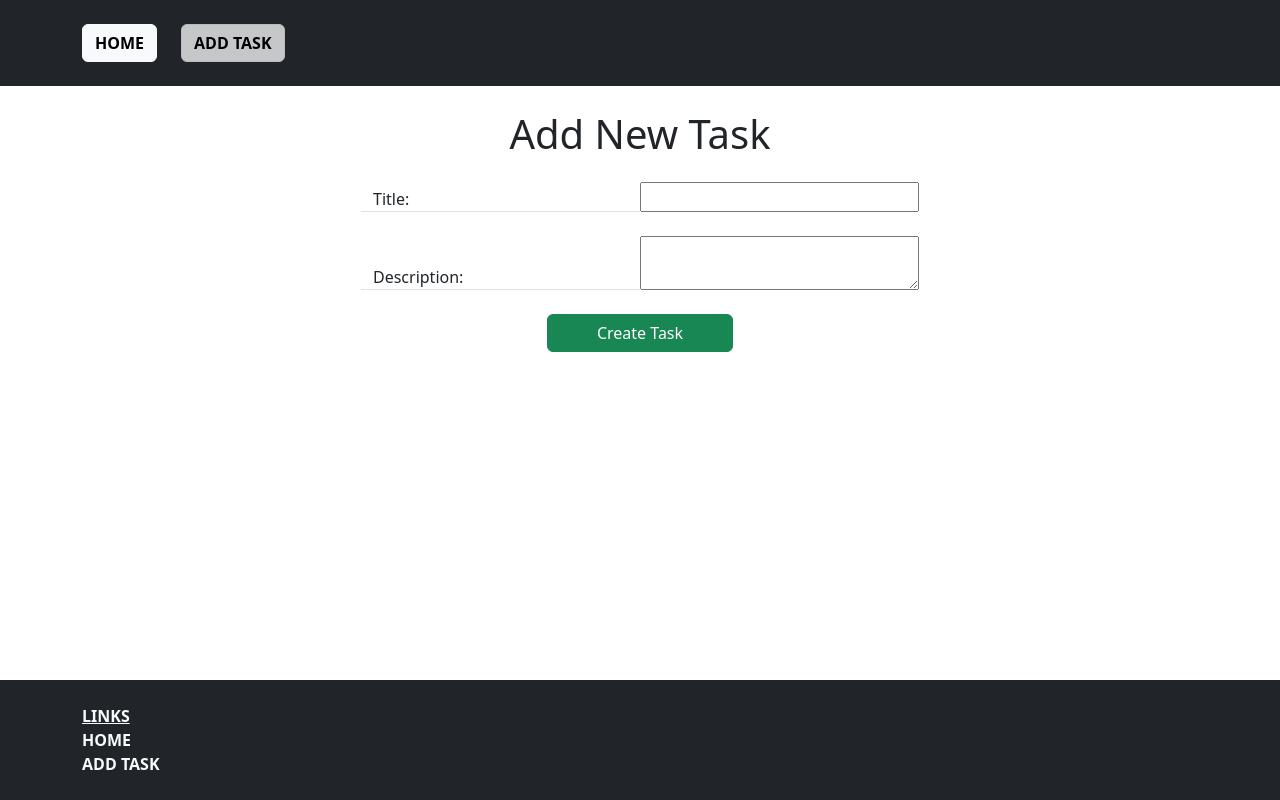
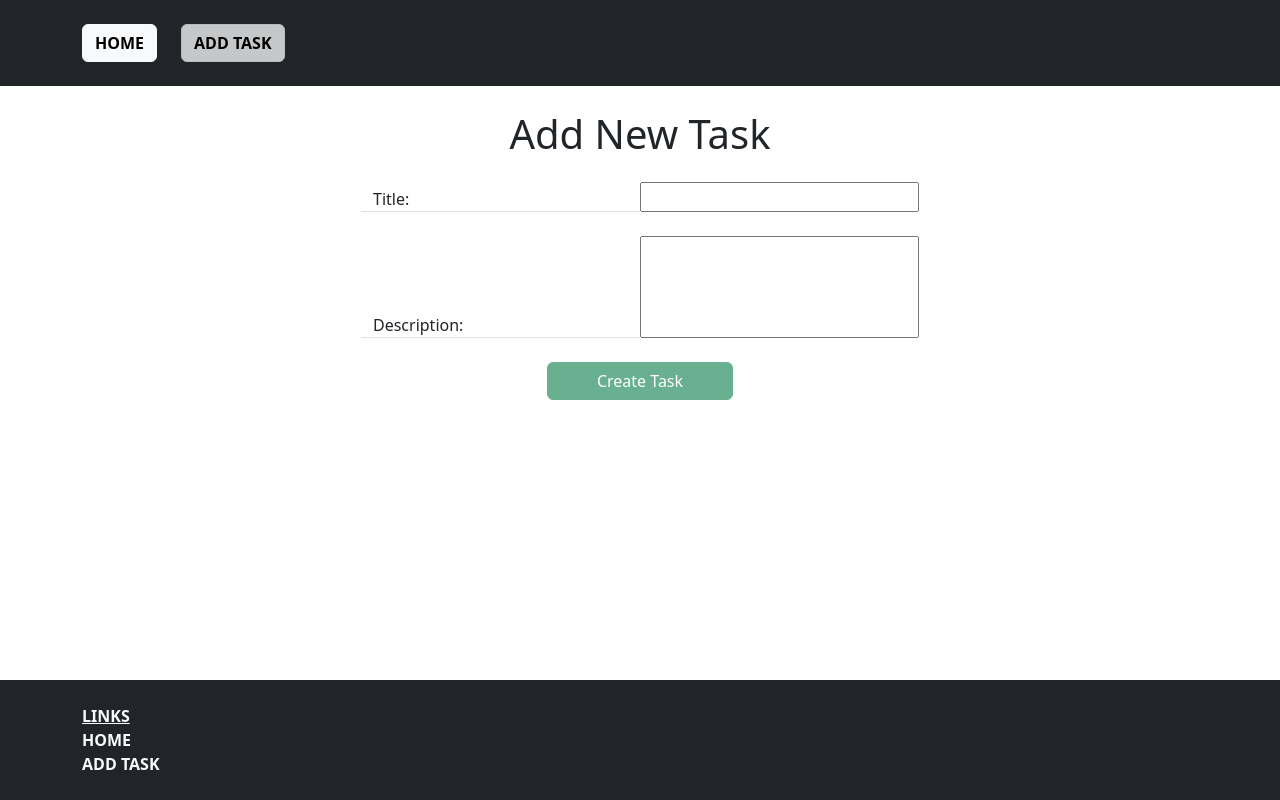
Before and after one commit to zackorykelly/task-manager-client, an Angular app: page /add in a window 1280 px wide. Built offline with nearby package versions, Linux system fonts and the light colour scheme.

Commit message:
rewrite form as reactive form with validation

```diff
--- a/src/app/app.module.ts
+++ b/src/app/app.module.ts
@@ -8,7 +8,7 @@ import { TaskListComponent } from './components/task-list/task-list.component';
 import { AddTaskFormComponent } from './components/add-task-form/add-task-form.component';
 import { PageNotFoundComponent } from './components/page-not-found/page-not-found.component';
 import { HttpClientModule } from '@angular/common/http';
-import { FormsModule } from '@angular/forms';
+import { ReactiveFormsModule } from '@angular/forms';
 import { FooterComponent } from './components/footer/footer.component';
 
 @NgModule({
@@ -25,7 +25,7 @@ import { FooterComponent } from './components/footer/footer.component';
     AppRoutingModule,
     NgbModule,
     HttpClientModule,
-    FormsModule,
+    ReactiveFormsModule,
   ],
   providers: [],
   bootstrap: [AppComponent]
--- a/src/app/components/add-task-form/add-task-form.component.html
+++ b/src/app/components/add-task-form/add-task-form.component.html
@@ -1,17 +1,25 @@
 <div class="container">
     <div class="h1 text-center mb-4">Add New Task</div>
 
-    <div class="container">
+    <form class="container" [formGroup]="taskForm" (ngSubmit)="onSubmit()">
         <div class="row mb-4 justify-content-center">
-            <label class="col-12 col-lg-3 border-bottom border-black mt-auto" for="taskTitle">Title: </label>
-            <input class="col-12 col-lg-3" [(ngModel)]="taskTitle" required/>
+            <label class="col-12 col-lg-3 border-bottom border-black mt-auto" for="title">Title:</label>
+            <input class="col-12 col-lg-3" type="text" id="title" formControlName="title">
+            <div class="col-12 text-center text-danger" *ngIf="taskForm.controls['title'].invalid && taskForm.controls['title'].touched">
+                <span class="error">Title is required</span>
+            </div>
         </div>
+
         <div class="row mb-4 justify-content-center">
-            <label class="col-12 col-lg-3 border-bottom border-black mt-auto" for="taskDescription">Description: </label>
-            <textarea class="col-12 col-lg-3" [(ngModel)]="taskDescription" required></textarea>
+            <label class="col-12 col-lg-3 border-bottom border-black mt-auto" for="description">Description:</label>
+            <textarea style="resize:none" rows="4" class="col-12 col-lg-3" id="description" formControlName="description"></textarea>
+            <div class="col-12 text-center text-danger" *ngIf="taskForm.controls['description'].invalid && taskForm.controls['description'].touched">
+              <span class="error">Description is required</span>
+            </div>
         </div>
+
         <div class="row justify-content-center">
-            <button class="col-12 col-lg-2 btn btn-success" (click)="submitForm()">Create Task</button>
+            <button class="col-12 col-lg-2 btn btn-success" type="submit" [disabled]="taskForm.invalid">Create Task</button>
         </div>
-    </div>
+    </form>
 </div>
--- a/src/app/components/add-task-form/add-task-form.component.ts
+++ b/src/app/components/add-task-form/add-task-form.component.ts
@@ -1,7 +1,8 @@
-import { Component } from '@angular/core';
+import { Component, OnInit } from '@angular/core';
 import { NgModel } from '@angular/forms';
 import { Router } from '@angular/router';
 import { TasksService } from 'src/app/services/tasks.service';
+import { FormBuilder, FormGroup, Validators } from '@angular/forms';
 
 @Component({
   selector: 'app-add-task-form',
@@ -9,17 +10,32 @@ import { TasksService } from 'src/app/services/tasks.service';
   styleUrls: ['./add-task-form.component.css']
 })
 export class AddTaskFormComponent {
-  taskTitle = '';
-  taskDescription = '';
+  taskForm!: FormGroup;
 
-  constructor(private tasksService: TasksService, private router: Router) {}
+  constructor(private formBuilder: FormBuilder, private tasksService: TasksService, private router: Router) {}
 
-  submitForm(): void {
-    this.tasksService.createTask({
-      title: this.taskTitle,
-      description: this.taskDescription,
-    }).pipe().subscribe(res => {
+  ngOnInit() {
+    this.taskForm = this.formBuilder.group({
+      title: ['', Validators.required],
+      description: ['', Validators.required]
+    });
+  }
+
+  onSubmit() {
+    //Incase submit is triggered with invalid form, return prematurely
+    if (this.taskForm.invalid) {
+      return
+    }
+
+    const {title, description} = this.taskForm.value;
+
+    this.tasksService.createTask({title, description}).pipe().subscribe(res => {
+      //Go back to home after new task created
       this.router.navigate(['/'])
+    }, err => {
+      console.error(err)
     })
+
+    this.taskForm.reset();
   }
 }
--- a/src/app/components/task-list/task-list.component.ts
+++ b/src/app/components/task-list/task-list.component.ts
@@ -7,9 +7,7 @@ import { TasksService } from 'src/app/services/tasks.service';
   styleUrls: ['./task-list.component.css']
 })
 export class TaskListComponent {
-  taskList = [
-    {id: 1, title: 'Cats', description: 'Feed them.', completed: false},
-  ]
+  taskList: Array<any> = []
 
   constructor(private tasksService: TasksService) {
 
```
